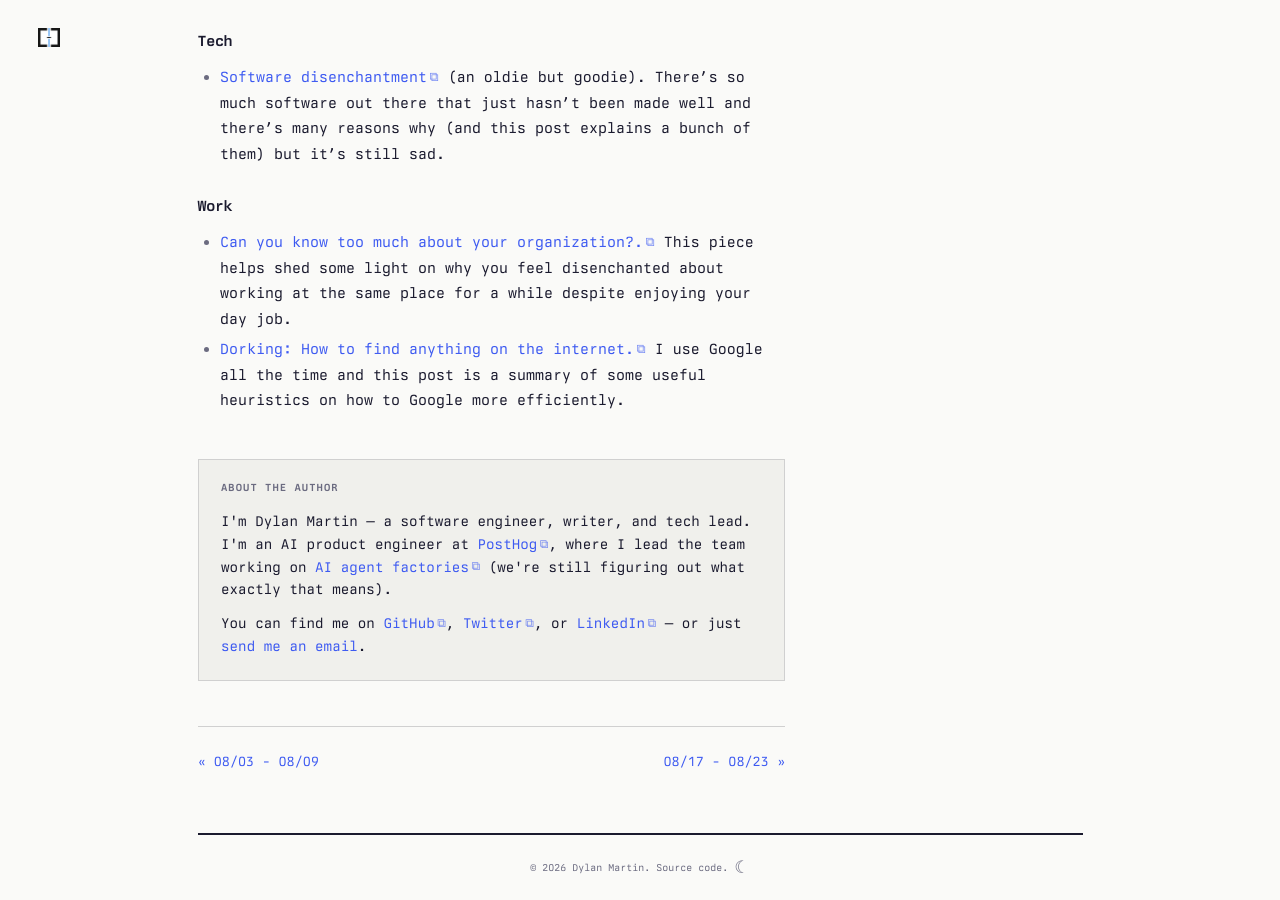
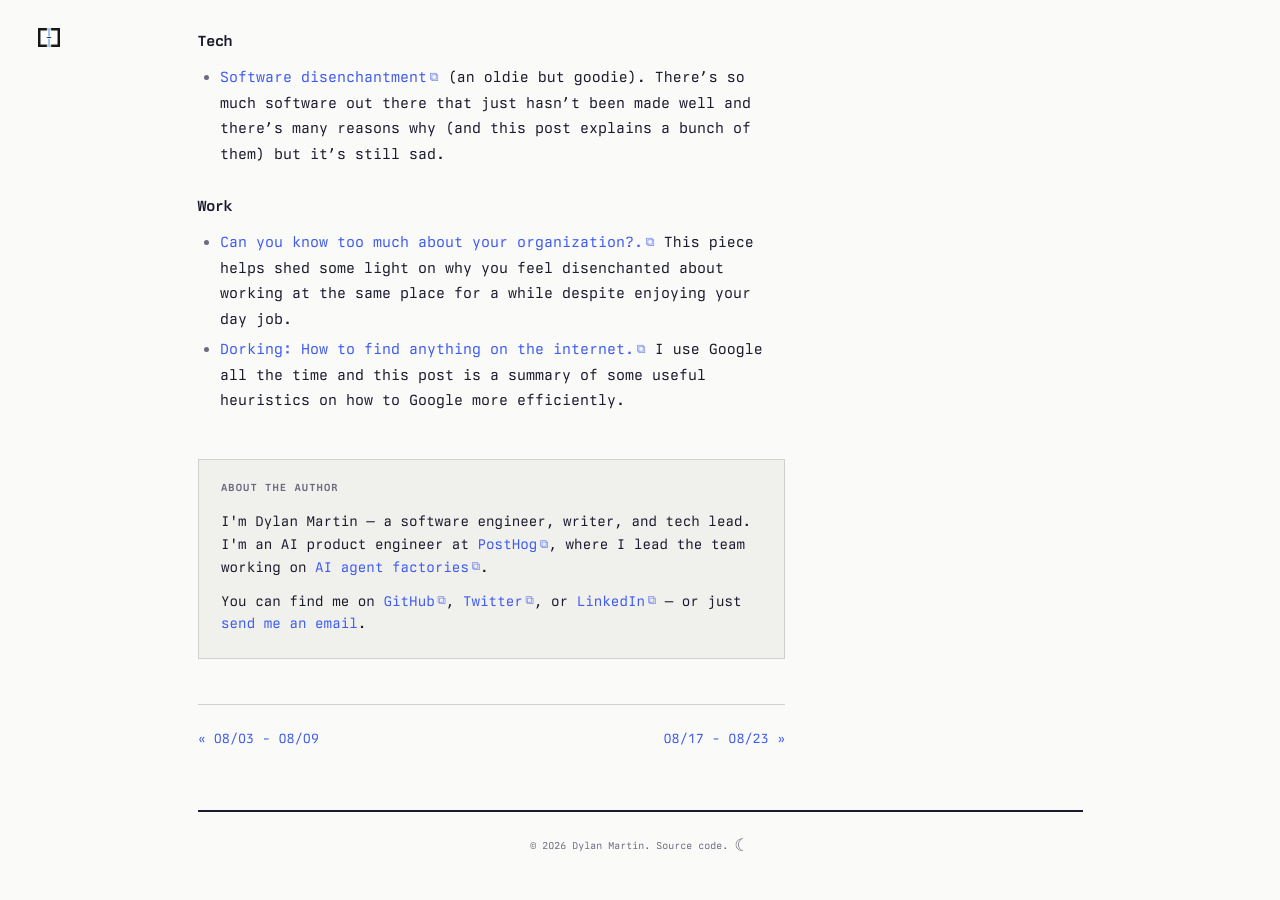
Before and after one commit to dmarticus/dmarticus.github.io, a Jekyll site: the page built from _digest/2020-08-16-week-two.md, in a window 1280 px wide and 900 px high, scrolled down 710 px. Built offline with Jekyll 4.4.1, drawn with Linux system fonts in a browser that asks for light colours; after the commit the page ends 1588 px from its top, so only the background shows below that.

Commit message:
i figured out what it is

```diff
--- a/_includes/author-bio.html
+++ b/_includes/author-bio.html
@@ -1,13 +1,32 @@
 <div class="author-bio">
-  <h4 class="author-bio-heading">About the Author</h4>
-  <p>
-    I'm Dylan Martin — a software engineer, writer, and tech lead. I'm an AI product engineer
-    at <a href="https://www.posthog.com/" target="_blank" rel="noreferrer">PostHog</a>, where I lead the team working on <a href="https://posthog.com/teams/agents" target="_blank" rel="noreferrer">AI agent factories</a> (we're still figuring out what exactly that means).
-  </p>
-  <p>
-    You can find me on <a href="https://github.com/dmarticus/" target="_blank" rel="noreferrer">GitHub</a>,
-    <a href="https://www.x.com/dmarticus/" target="_blank" rel="noreferrer">Twitter</a>, or
-    <a href="https://www.linkedin.com/in/dmarticus/" target="_blank" rel="noreferrer">LinkedIn</a> — or just
-    <a href="mailto:me@dylanamartin.com">send me an email</a>.
-  </p>
+    <h4 class="author-bio-heading">About the Author</h4>
+    <p>
+        I'm Dylan Martin — a software engineer, writer, and tech lead. I'm an AI
+        product engineer at
+        <a href="https://www.posthog.com/" target="_blank" rel="noreferrer"
+            >PostHog</a
+        >, where I lead the team working on
+        <a
+            href="https://posthog.com/teams/agents"
+            target="_blank"
+            rel="noreferrer"
+            >AI agent factories</a
+        >.
+    </p>
+    <p>
+        You can find me on
+        <a href="https://github.com/dmarticus/" target="_blank" rel="noreferrer"
+            >GitHub</a
+        >,
+        <a href="https://www.x.com/dmarticus/" target="_blank" rel="noreferrer"
+            >Twitter</a
+        >, or
+        <a
+            href="https://www.linkedin.com/in/dmarticus/"
+            target="_blank"
+            rel="noreferrer"
+            >LinkedIn</a
+        >
+        — or just <a href="mailto:me@dylanamartin.com">send me an email</a>.
+    </p>
 </div>
```
